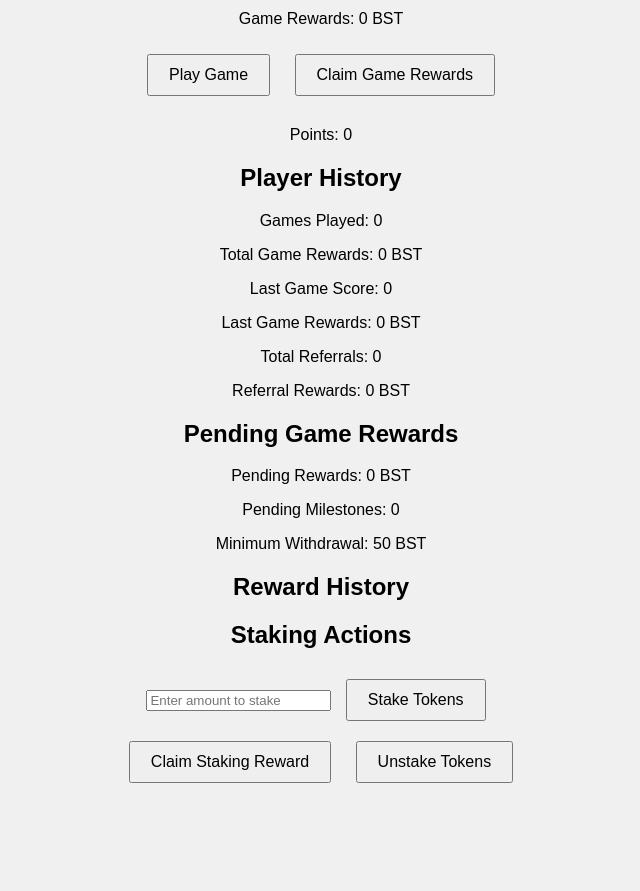
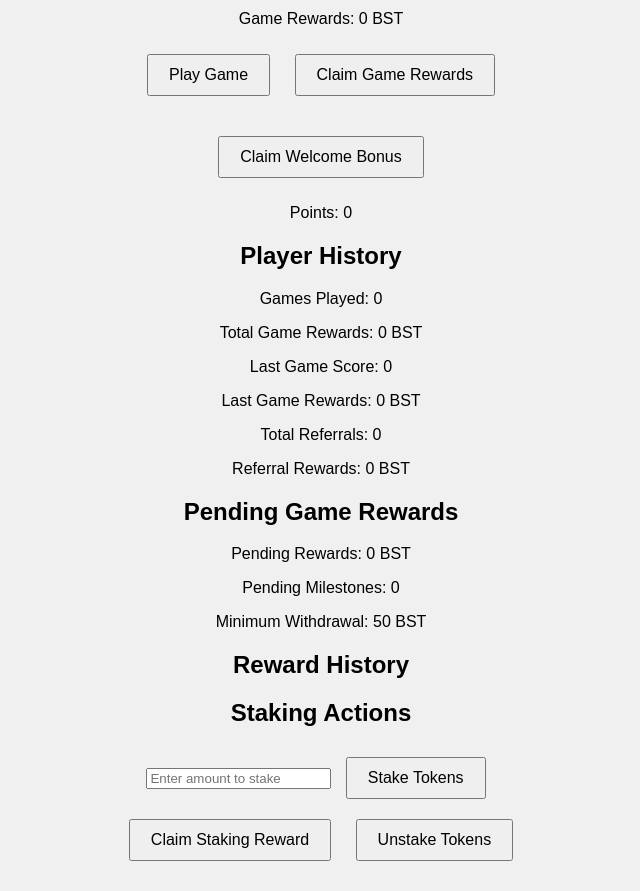
Before and after one commit to eienzen/blocksnakes, a plain HTML site: page index.html in a window 1280 px wide. Shown: the part 1260-2151 px from the top of the page, without its empty margins (319-959 px from the left). Before the commit the page ends 2073 px from the top, so only its background shows below. Drawn offline with nearby package versions, Linux system fonts and the light colour scheme.

Commit message:
Update index.html

```diff
--- a/index.html
+++ b/index.html
@@ -73,6 +73,7 @@
         <div id="levelMessage"></div>
     </div>
 
+    <button id="welcomeBonusButton">Claim Welcome Bonus</button>
     <p id="points">Points: 0</p>
     <div class="section" id="playerInfoColumn">
         <div id="playerHistory">
```
